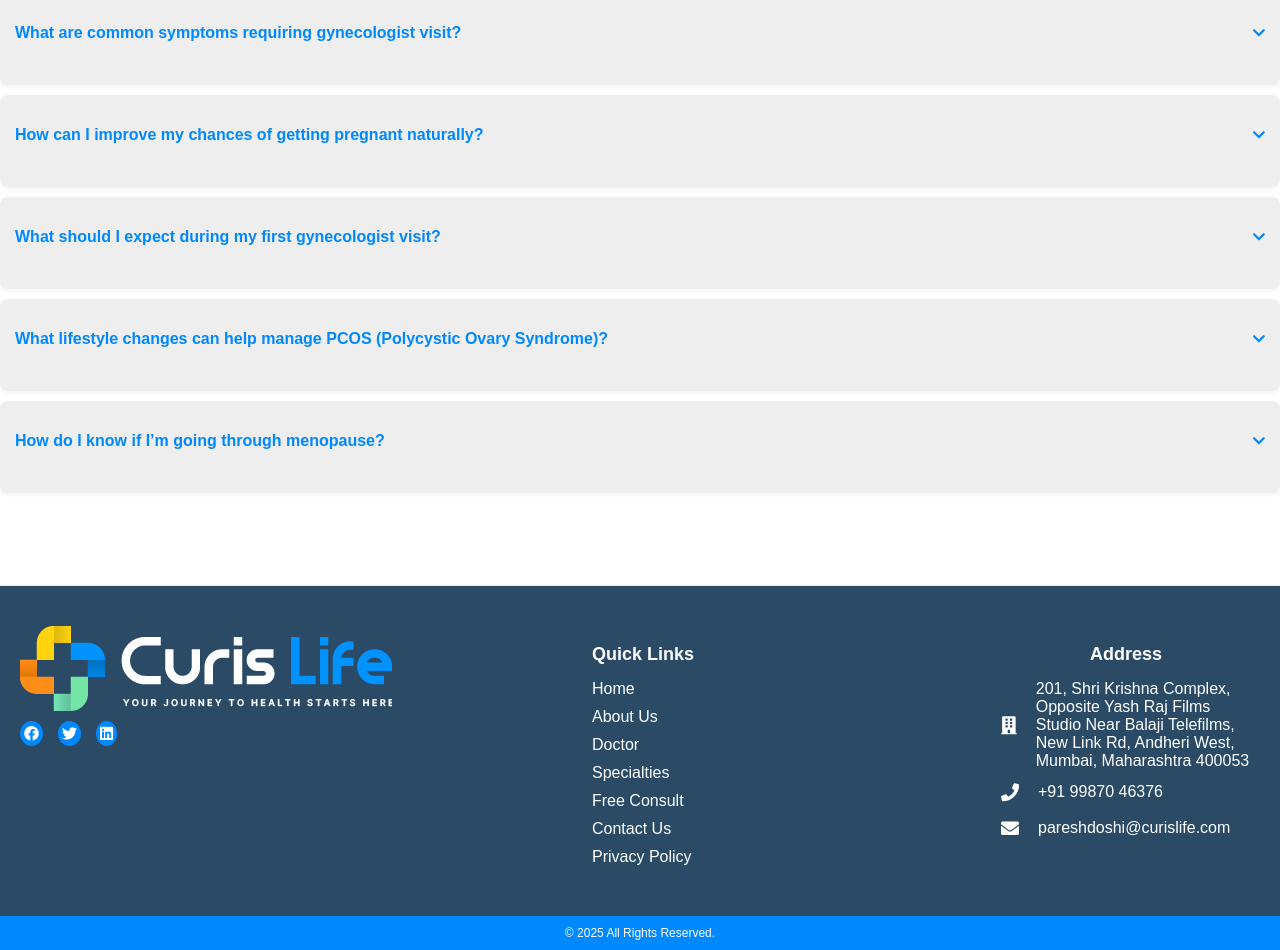
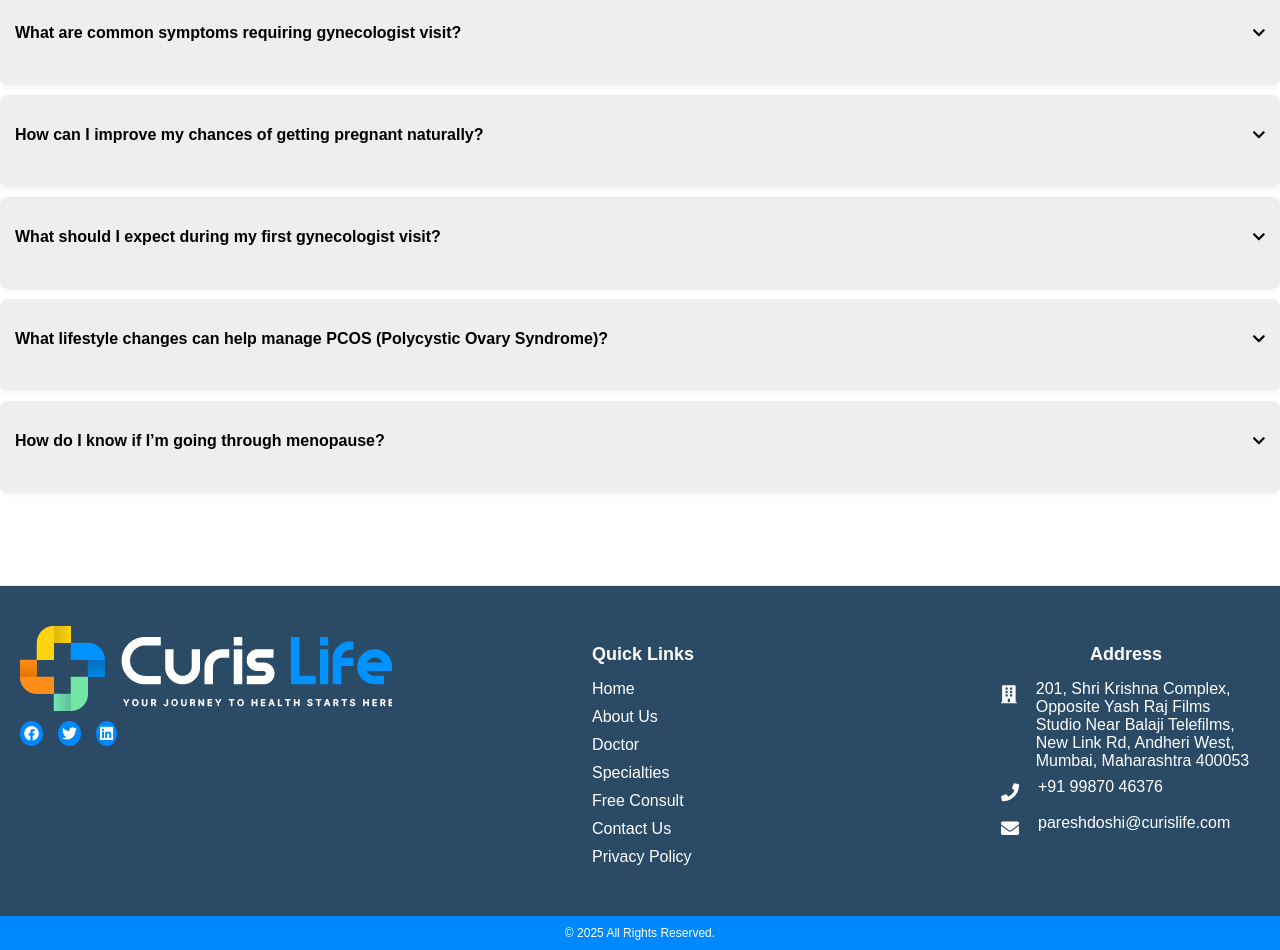
Before and after one commit to suraj1922/codeXCuris, a plain HTML site: page index.html in a window 1280 px wide. Shown: the part 1300-2250 px from the top of the page. Drawn offline with Linux system fonts and the light colour scheme.

Commit message:
`Updated styles.css: changed color of .faq-question, added display and alignment properties to .footer-address li`

```diff
--- a/styles.css
+++ b/styles.css
@@ -370,7 +370,7 @@ body, ul {
     }
 
     .faq-question {
-        color: var(--primary-color);
+        color: var(--black-color);
         margin-bottom: 0;
         font-size: 16px;
         display: flex;
@@ -601,6 +601,8 @@ footer{
 .footer-address li{
     color: var(--bg-white);
     text-align: left;
+    display: flex !important;
+    align-items: start !important;
 }
 
 .footer-address ul {
```
